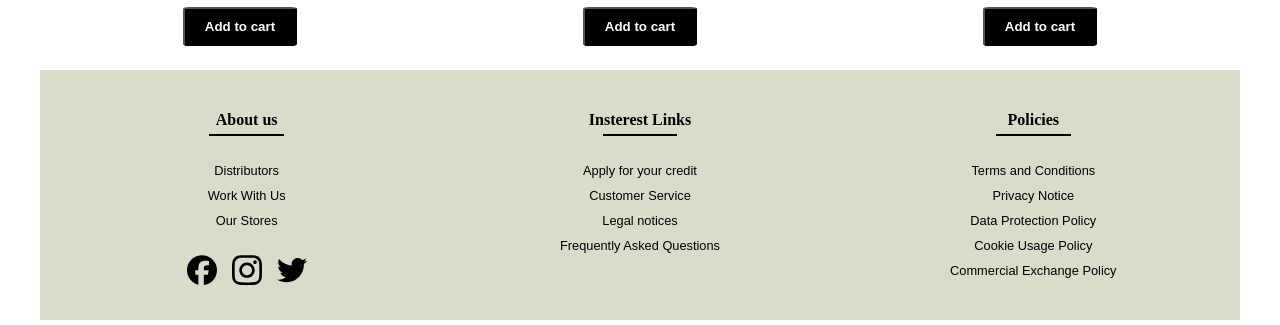
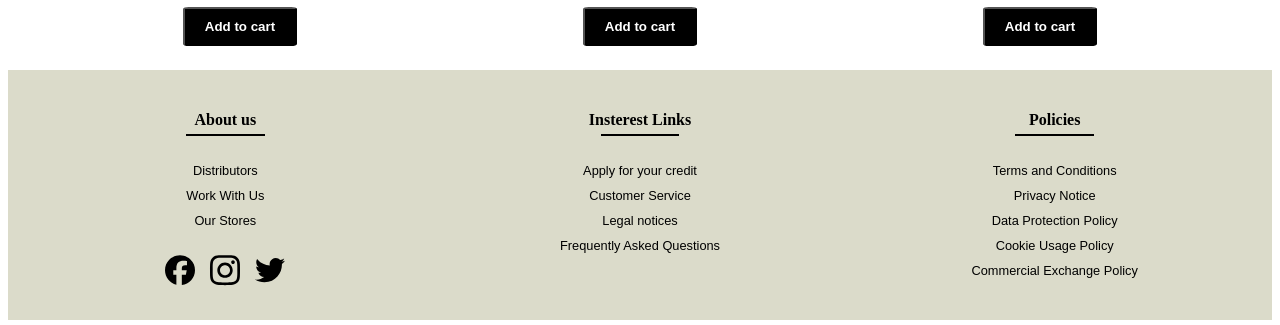
Before and after one commit to EstefanyMonsalveP/First-React-Project, a React app: page / in a window 1280 px wide. Shown: the part 2534-2859 px from the top of the page. Built offline with nearby package versions, Linux system fonts and the light colour scheme; the HTML template or start-up script is replaced by a standard one.

Commit message:
fix(app): footer repositioned in the App component to resolve CSS conflicts

```diff
--- a/src/App.jsx
+++ b/src/App.jsx
@@ -96,9 +96,8 @@ function App() {
             />
           ))}
         </div>
-
-        <Footer />
       </main>
+      <Footer />
     </>
   );
 }
--- a/src/index.css
+++ b/src/index.css
@@ -237,7 +237,6 @@ td {
   height: 250px;
   background-color: rgba(212, 212, 191, 0.822);
   box-sizing: border-box;
-  align-items: flex-start;
 }
 
 .cont-footer {
```
